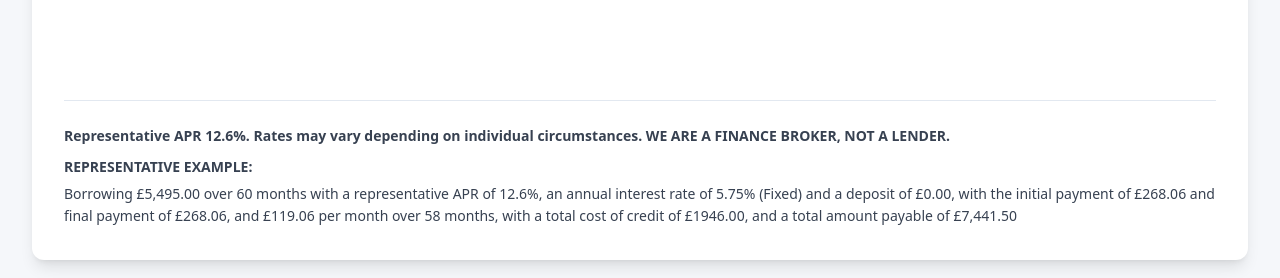
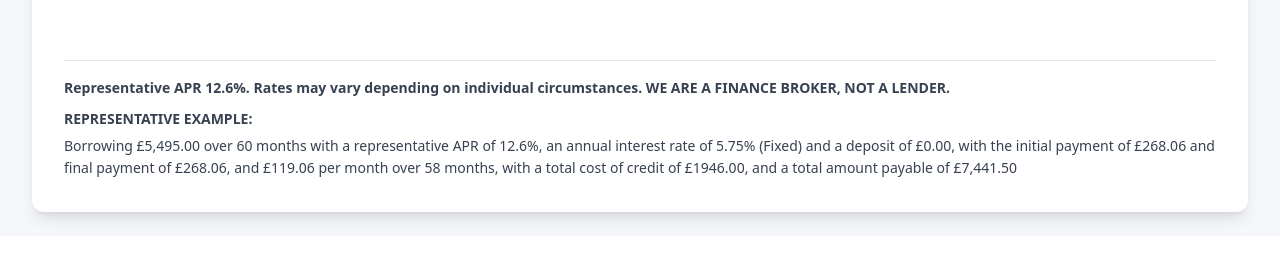
Before and after one commit to Outbound121/sleek-car-funding-96, a React (Vite) app: page / in a window 1280 px wide. Shown: the part 1112-1390 px from the top of the page. Built offline with nearby package versions, Linux system fonts and the light colour scheme.

Commit message:
Reduce space under form
Reduces the amount of space below the finance application form on the index page.

```diff
--- a/src/pages/Index.tsx
+++ b/src/pages/Index.tsx
@@ -54,12 +54,12 @@ const Index = () => {
 
       <main className="flex-1">
         {/* Finance Application Form Section - replaced with iframe container */}
-        <section className="container mx-auto py-12">
+        <section className="container mx-auto py-6">
           <div className="bg-white rounded-xl shadow-lg overflow-hidden p-8">
             <div id="iframe-container" className="w-full min-h-[600px]"></div>
 
             {/* Compliance Text */}
-            <div className="mt-8 text-sm text-gray-700 border-t pt-6">
+            <div className="mt-4 text-sm text-gray-700 border-t pt-4">
               <p className="font-semibold mb-2">Representative APR 12.6%. Rates may vary depending on individual circumstances. WE ARE A FINANCE BROKER, NOT A LENDER.</p>
 
               <p className="font-semibold mb-1">REPRESENTATIVE EXAMPLE:</p>
```
